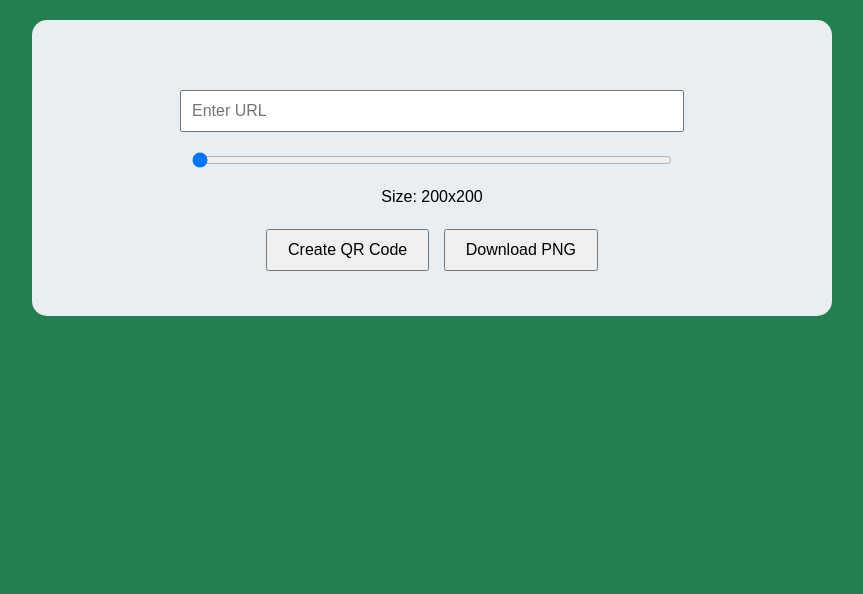
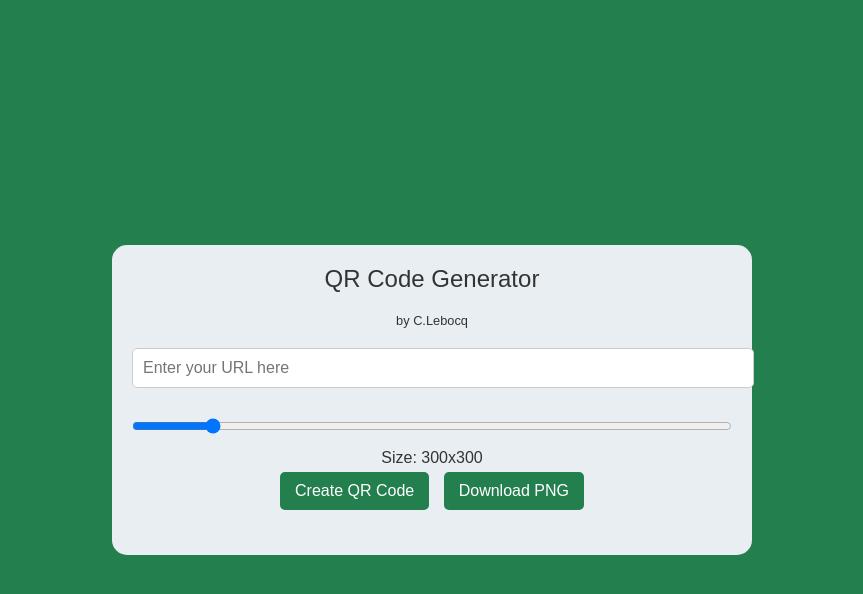
Before and after one commit to skeletozaure/QRCodeGenerator, a plain HTML site: page index.html in a window 1280 px wide. Shown: the whole page, without its empty margins (208-1071 px from the left). Drawn offline with Linux system fonts and the light colour scheme.

Commit message:
Add .gitignore and enhance UI for QR Code Generator

```diff
--- a/index.html
+++ b/index.html
@@ -4,46 +4,54 @@
     <meta charset="UTF-8">
     <title>QR Code Generator</title>
     <style>
-        html, body {
+        body {
+            font-family: Arial, sans-serif;
             margin: 0;
             padding: 0;
-            height: 100%;
             background-color: #247f4f;
-            font-family: Arial, sans-serif;
+            color: #fff;
+            display: flex;
+            justify-content: center;
+            align-items: center;
+            min-height: 100vh;
         }
         .container {
             background-color: #e8eef2;
-            width: 90%;
-            max-width: 800px;
-            height: auto;
-            box-sizing: border-box;
-            display: flex;
-            flex-direction: column;
-            align-items: center;
             padding: 20px;
             border-radius: 15px;
-            margin: 20px auto;
+            width: 90%;
+            max-width: 600px;
+            text-align: center;
+            color: #333;
         }
-        .controls {
-            width: 100%;
-            max-width: 600px;
-            margin-top: 50px;
-            text-align: center;
+        .title {
+            font-size: 1.5em;
+            margin-bottom: 20px;
         }
         .controls input[type="text"] {
-            width: 80%;
+            width: 100%;
             padding: 10px;
             font-size: 16px;
+            border: 1px solid #ccc;
+            border-radius: 5px;
+            margin-bottom: 15px;
         }
         .controls input[type="range"] {
-            width: 80%;
-            margin: 20px 0;
+            width: 100%;
+            margin: 15px 0;
         }
         .controls button {
-            padding: 10px 20px;
+            background-color: #247f4f;
+            color: white;
+            border: none;
+            border-radius: 5px;
+            padding: 10px 15px;
             font-size: 16px;
+            cursor: pointer;
             margin: 5px;
-            cursor: pointer;
+        }
+        .controls button:hover {
+            background-color: #1e6b42;
         }
         .qr-code {
             margin-top: 20px;
@@ -56,12 +64,12 @@
 </head>
 <body>
     <div class="container">
+        <div class="title">QR Code Generator</div>
+        <div class="title" style="font-size: 0.8em;">by C.Lebocq</div>
         <div class="controls">
-            <input type="text" id="urlInput" placeholder="Enter URL">
-            <br>
-            <input type="range" id="sizeSlider" min="200" max="2000" value="200">
-            <div id="sizeDisplay" style="text-align: center;">Size: 200x200</div>
-            <br>
+            <input type="text" id="urlInput" placeholder="Enter your URL here">
+            <input type="range" id="sizeSlider" min="200" max="1000" value="300">
+            <div id="sizeDisplay">Size: 300x300</div>
             <button id="generateBtn">Create QR Code</button>
             <button id="downloadBtn">Download PNG</button>
         </div>
@@ -75,9 +83,9 @@
         const urlInput = document.getElementById('urlInput');
         const sizeSlider = document.getElementById('sizeSlider');
         const qrCodeDiv = document.getElementById('qrCode');
+        const sizeDisplay = document.getElementById('sizeDisplay');
         let qrCodeCanvas;
 
-        const sizeDisplay = document.getElementById('sizeDisplay');
         sizeSlider.addEventListener('input', () => {
             sizeDisplay.textContent = `Size: ${sizeSlider.value}x${sizeSlider.value}`;
         });
@@ -92,6 +100,8 @@
                     qrCodeCanvas = canvas;
                     qrCodeDiv.appendChild(canvas);
                 });
+            } else {
+                alert('Please enter a valid URL!');
             }
         });
 
@@ -101,6 +111,8 @@
                 link.href = qrCodeCanvas.toDataURL('image/png');
                 link.download = 'qrcode.png';
                 link.click();
+            } else {
+                alert('Generate a QR code first!');
             }
         });
     </script>
```
Also changed, not shown: 1 other file.
